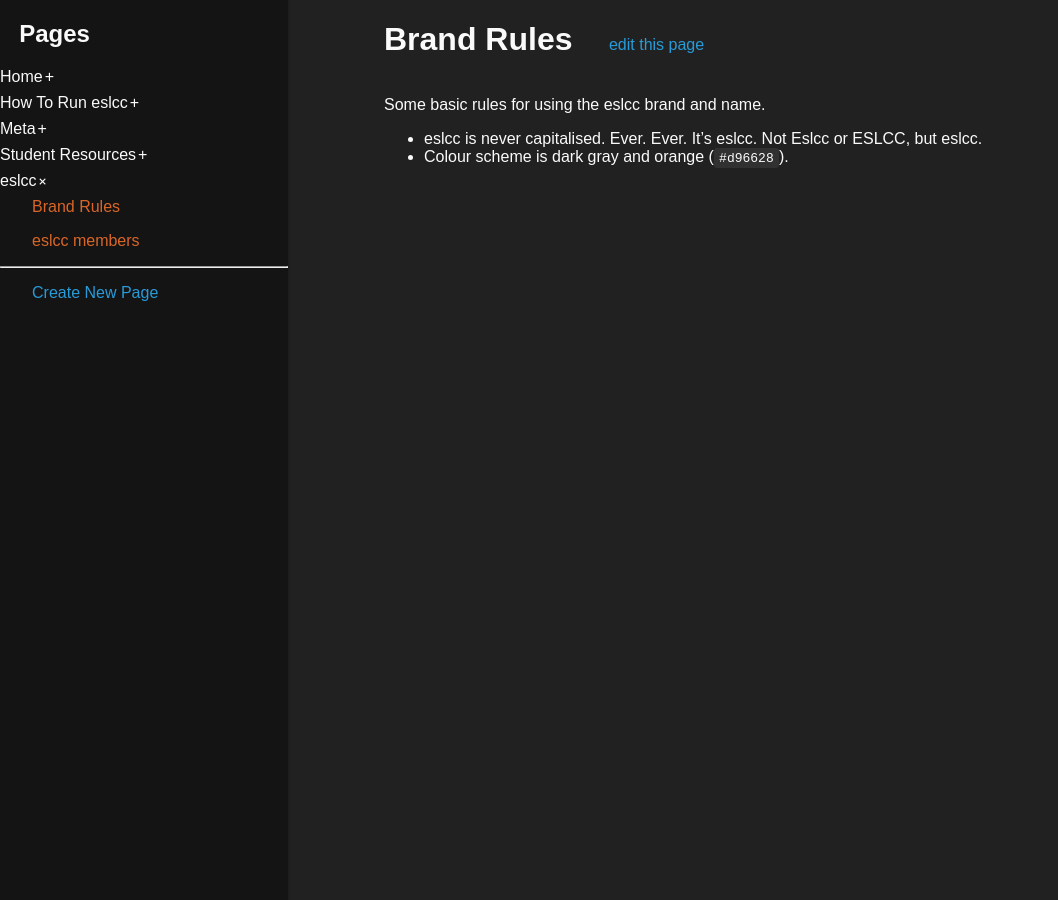
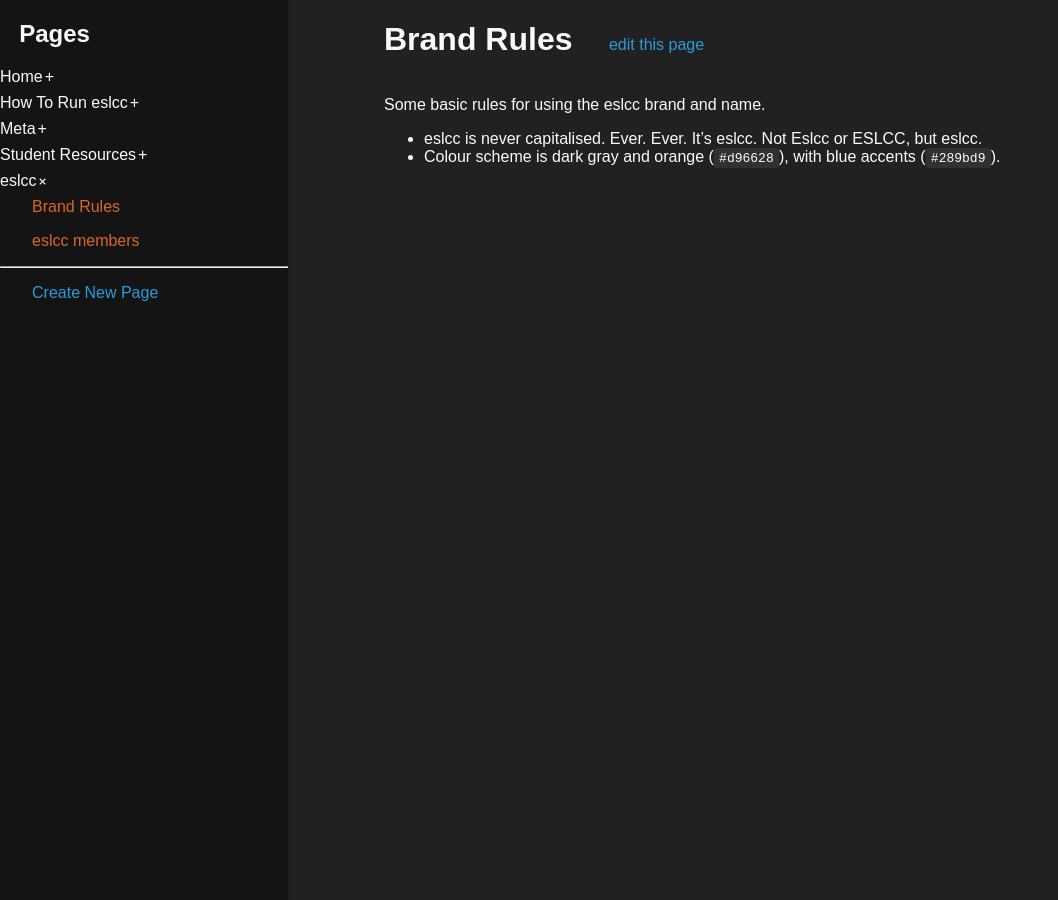
Before and after one commit to eslcc/wiki, a Jekyll site: the page built from pages/brand-rules.md, in a window 1280 px wide. Shown: the whole page, without its empty margins (0-1058 px from the left). Built offline with Jekyll 4.4.1, drawn with Linux system fonts in a browser that asks for light colours.

Commit message:
Update brand-rules.md

```diff
--- a/pages/brand-rules.md
+++ b/pages/brand-rules.md
@@ -6,4 +6,4 @@ category: eslcc
 Some basic rules for using the eslcc brand and name.
 
  * eslcc is never capitalised. Ever. Ever. It's eslcc. Not Eslcc or ESLCC, but eslcc.
- * Colour scheme is dark gray and orange (`#d96628`).
+ * Colour scheme is dark gray and orange (`#d96628`), with blue accents (`#289bd9`).
```
